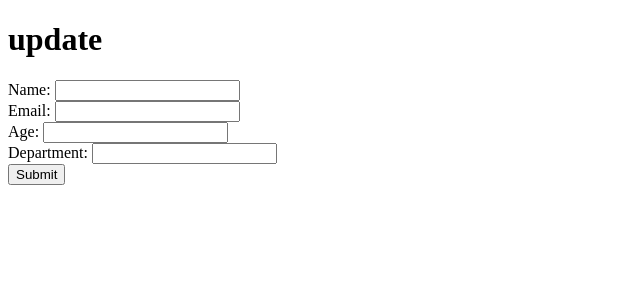
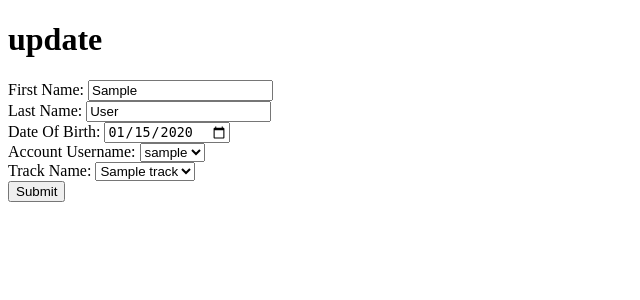
Before and after one commit to Ma7en/iti-django-lab2, a Django app: page /Trainee/Update/1 in a window 1280 px wide. Shown: the part 70-370 px from the top of the page, without its empty margins (0-640 px from the left). Run offline with Django 5.2, Linux system fonts and the light colour scheme; tables that the repository leaves empty hold one stand-in row (values such as "Sample post").

Commit message:
edit trainee

```diff
--- a/lab2/trainee/templates/trainee/update.html
+++ b/lab2/trainee/templates/trainee/update.html
@@ -4,30 +4,71 @@
 </div>
 {% endblock %} {% block content %}
 
-<div>{{id}}</div>
 <form method="POST">
+    {% csrf_token %}
+
     <div>
-        <label for="name">Name:</label>
-        <input type="text" id="name" name="name" required />
+        <label for="first_name">First Name: </label>
+        <input
+            type="text"
+            id="first_name"
+            name="first_name"
+            value="{{ trainee.first_name }}"
+            required
+        />
     </div>
 
     <div>
-        <label for="email">Email:</label>
-        <input type="email" id="email" name="email" required />
+        <label for="last_name">Last Name: </label>
+        <input
+            type="text"
+            id="last_name"
+            name="last_name"
+            value="{{ trainee.last_name }}"
+            required
+        />
     </div>
 
     <div>
-        <label for="age">Age:</label>
-        <input type="number" id="age" name="age" required />
+        <label for="date_of_birth">Date Of Birth: </label>
+        <input
+            type="date"
+            id="date_of_birth"
+            name="date_of_birth"
+            value="{{ trainee.date_of_birth|date:'Y-m-d' }}"
+            required
+        />
     </div>
 
     <div>
-        <label for="department">Department:</label>
-        <input type="text" id="department" name="department" required />
+        <label for="account_obj">Account Username: </label>
+        <select name="account_obj" id="account_obj">
+            {% for account in accounts %}
+            <option value="{{ account.id }}"
+            {% if account.id == trainee.account_obj.id %}
+                selected
+            {% endif %}
+                >{{ account.username }}</option>
+            {% endfor %}
+        </select>
+    </div>
+
+    <div>
+        <label for="track_obj">Track Name: </label>
+        <select name="track_obj" id="track_obj">
+            {% for track in tracks %}
+            <option value="{{ track.id }}"
+            {% if track.id == trainee.track_obj.id %}
+                selected
+            {% endif %}
+            >{{track.name}}</option>
+            {% endfor %}
+        </select>
     </div>
 
     <div>
         <input type="submit" value="Submit" />
     </div>
 </form>
+
 {% endblock %}
--- a/lab2/trainee/views.py
+++ b/lab2/trainee/views.py
@@ -8,8 +8,8 @@ from track.models import *
 # Create your views here.
 def trainee_list(request):
     context = {}
-    trainees = Trainee.objects.all()  # Fetch all records from the database
-    context["trainees"] = trainees
+    traineesobj = Trainee.objects.all()  # Fetch all records from the database
+    context["trainees"] = traineesobj
     return render(request, "trainee/list.html", context)
 
 
@@ -46,6 +46,12 @@ def trainee_create(request):
 def trainee_update(request, id):
 
     context = {}
+    accountsobj = Account.objects.all()  # Fetch all records from the database
+    context["accounts"] = accountsobj
+
+    tracksobj = Track.objects.all()  # Fetch all records from the database
+    context["tracks"] = tracksobj
+
     try:
         traineeobj = Trainee.objects.get(id=id)  # Fetch the account to be updated
     except Trainee.DoesNotExist:
@@ -56,8 +62,23 @@ def trainee_update(request, id):
         traineeobj.first_name = request.POST["first_name"]
         traineeobj.last_name = request.POST["last_name"]
         traineeobj.date_of_birth = request.POST["date_of_birth"]
-        traineeobj.account_obj = request.POST["account_obj"]
-        traineeobj.track_obj = request.POST["track_obj"]
+
+        # traineeobj.account_obj = request.POST["account_obj"]
+        # traineeobj.track_obj = request.POST["track_obj"]
+
+        # Link account and track objects
+        try:
+            account_obj = Account.objects.get(id=request.POST["account_obj"])
+            traineeobj.account_obj = account_obj
+        except Account.DoesNotExist:
+            return HttpResponse("Account not found", status=404)
+
+        try:
+            track_obj = Track.objects.get(id=request.POST["track_obj"])
+            traineeobj.track_obj = track_obj
+        except Track.DoesNotExist:
+            return HttpResponse("Track not found", status=404)
+
         traineeobj.save()
         return redirect("trainee_list")
 
```
Also changed, not shown: lab2/trainee/templates/trainee/create.html (+27 -8 lines), lab2/trainee/templates/trainee/details.html (+35 -1 lines), lab2/trainee/templates/trainee/list.html (+18 -12 lines).
